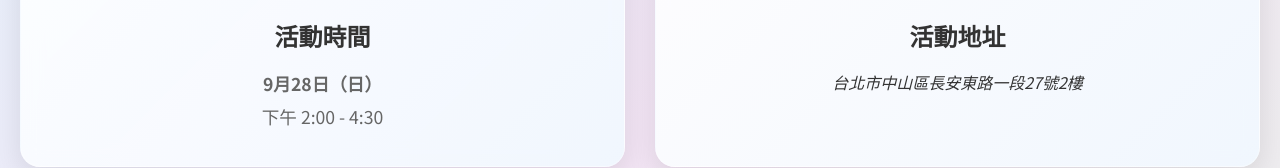
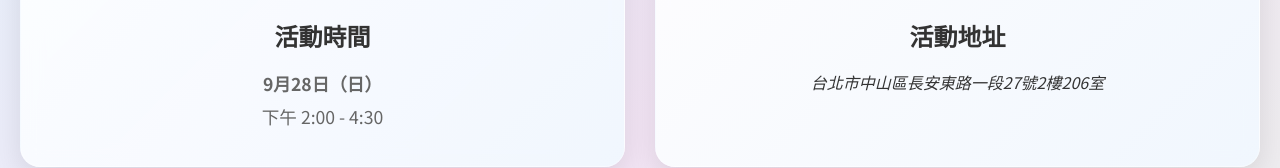
Before and after one commit to egghao/gender_disclose, a plain HTML site: page index.html in a window 1280 px wide. Shown: the part 661-829 px from the top of the page. Drawn offline with Linux system fonts and the light colour scheme.

Commit message:
Update address in index.html to specify room number 206

```diff
--- a/index.html
+++ b/index.html
@@ -66,7 +66,7 @@
                     <i class="fas fa-map-marker-alt"></i>
                 </div>
                 <h3>活動地址</h3>
-                <address>台北市中山區長安東路一段27號2樓</address>
+                <address>台北市中山區長安東路一段27號2樓206室</address>
             </div>
         </section>
 
```
